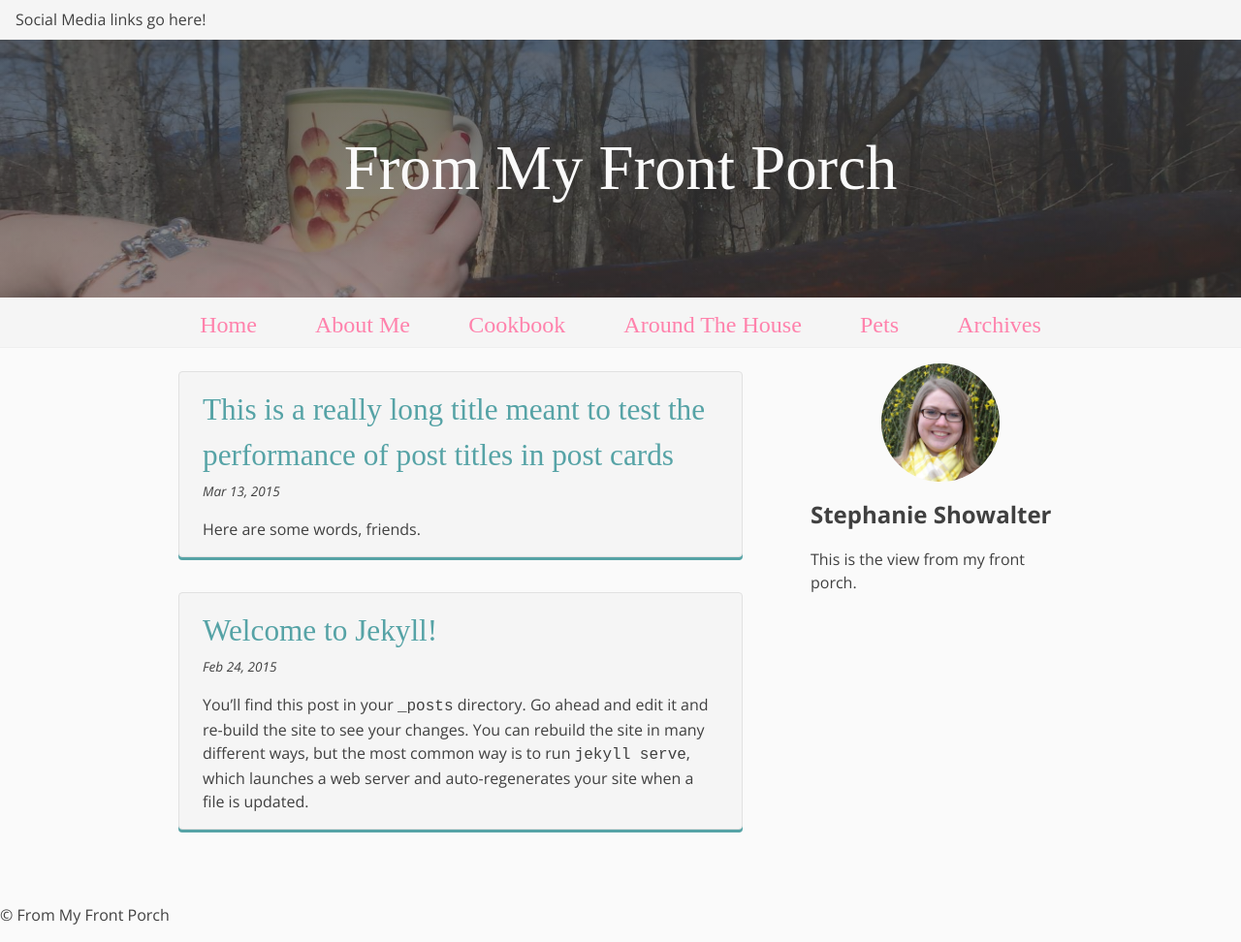
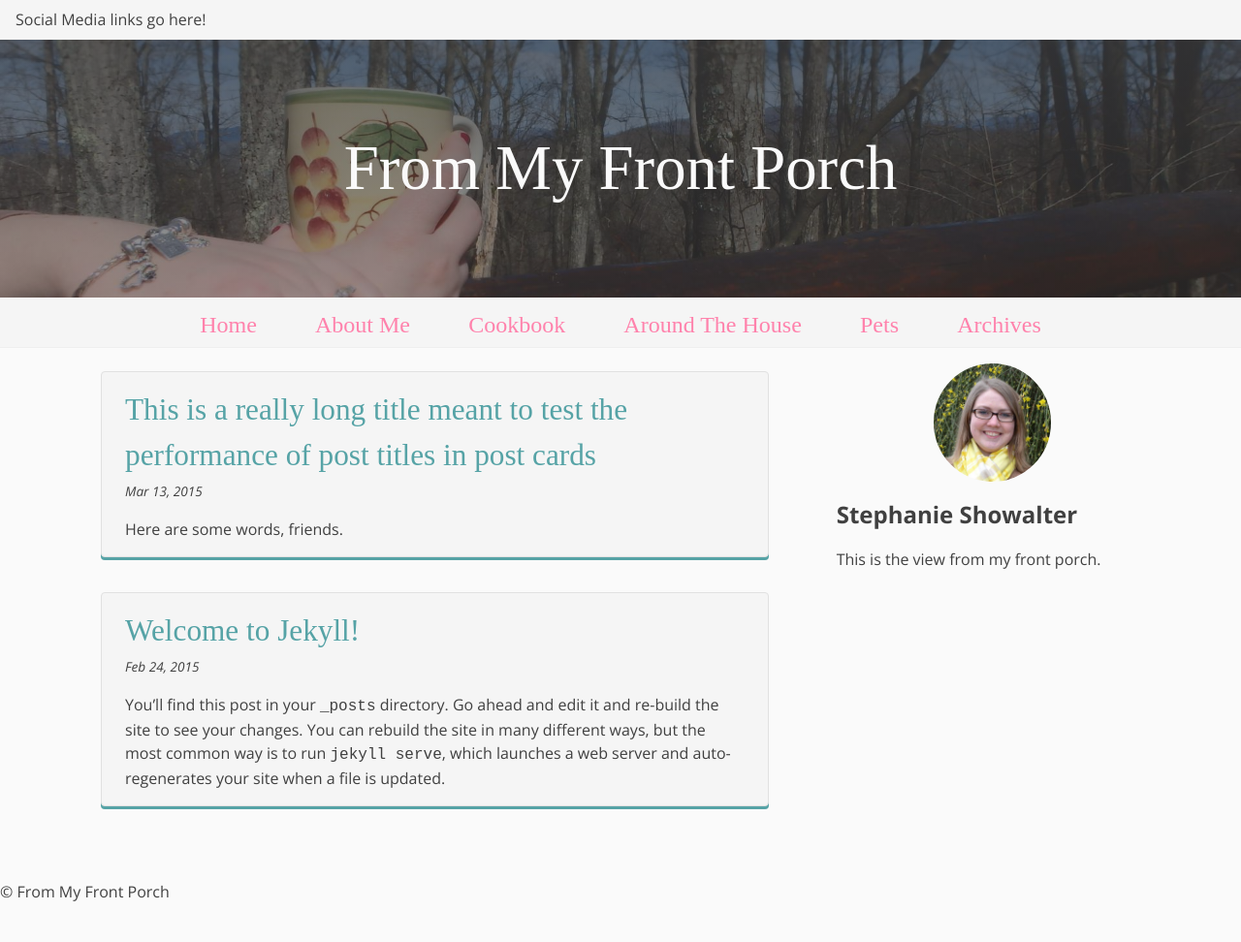
Before and after one commit to orangedaisy/frommyfrontporch, a Jekyll site: the page built from index.html, in a window 1280 px wide. Shown: the whole page at 97% size. Built offline with Jekyll 4.4.1, drawn with Linux system fonts in a browser that asks for light colours; some web fonts are replaced; Markdown is read by kramdown in place of the engine named in the settings; the list of posts is cut into pages by our own code; after the commit the page ends 948 px from its top, so only the background shows below that.

Commit message:
Fix sizing of main content container

```diff
--- a/_sass/_global.scss
+++ b/_sass/_global.scss
@@ -16,6 +16,8 @@ html {
 
 main {
   margin: 0 auto;
-  max-width: 75vw;
+  max-width: 72em;
+  padding: 0 1rem;
+
   @include clearfix;
 }
```
